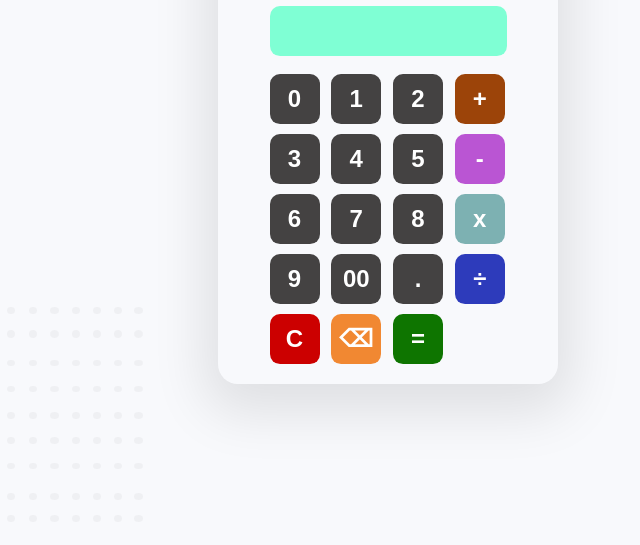
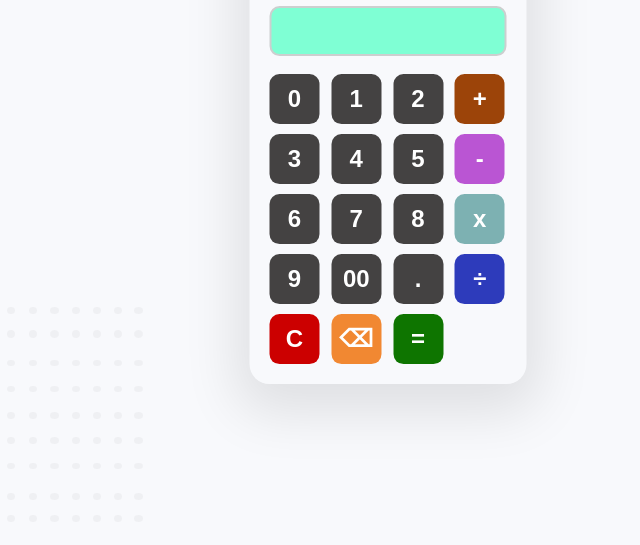
Before and after one commit to sakib-75/Basic-Calculator, a plain HTML site: page index.html in a window 1280 px wide. Shown: the part 255-800 px from the top of the page, without its empty margins (252-892 px from the left). Drawn offline with Linux system fonts and the light colour scheme.

Commit message:
Update mystyle.css

```diff
--- a/mystyle.css
+++ b/mystyle.css
@@ -20,7 +20,7 @@ input:hover{
 
 .container{
 	height: auto;
-	width: 300px;
+	width: auto;
 	padding: 20px;
 	position: fixed;
 	top: 50%;
@@ -36,6 +36,7 @@ input:hover{
 	width: 237px;
 	padding: 5px 10px;
 	background-color: aquamarine;
+	border: 2px solid rgb(204, 207, 207);
 	box-sizing: border-box;
 	color: black;
 	cursor: text;
```
